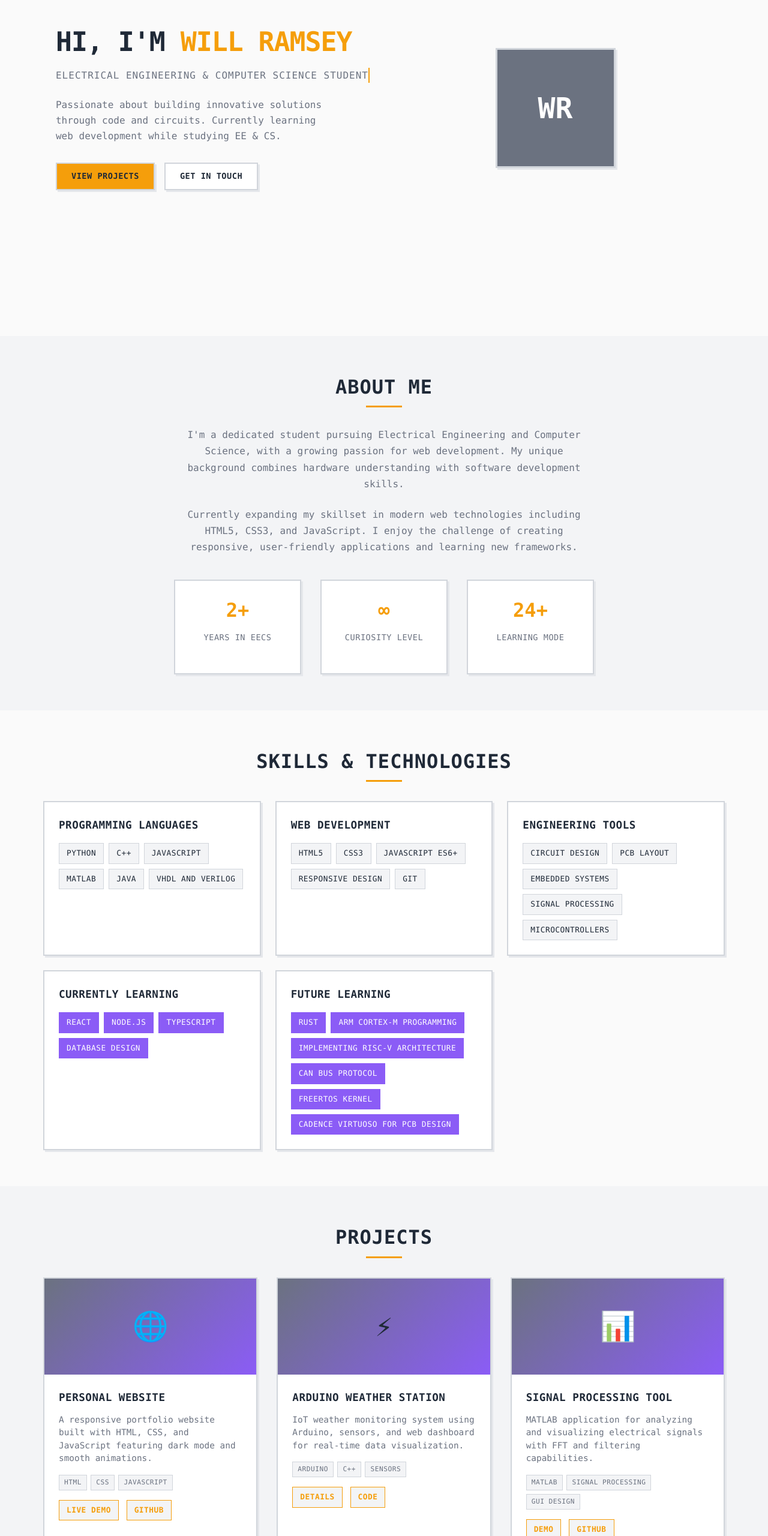
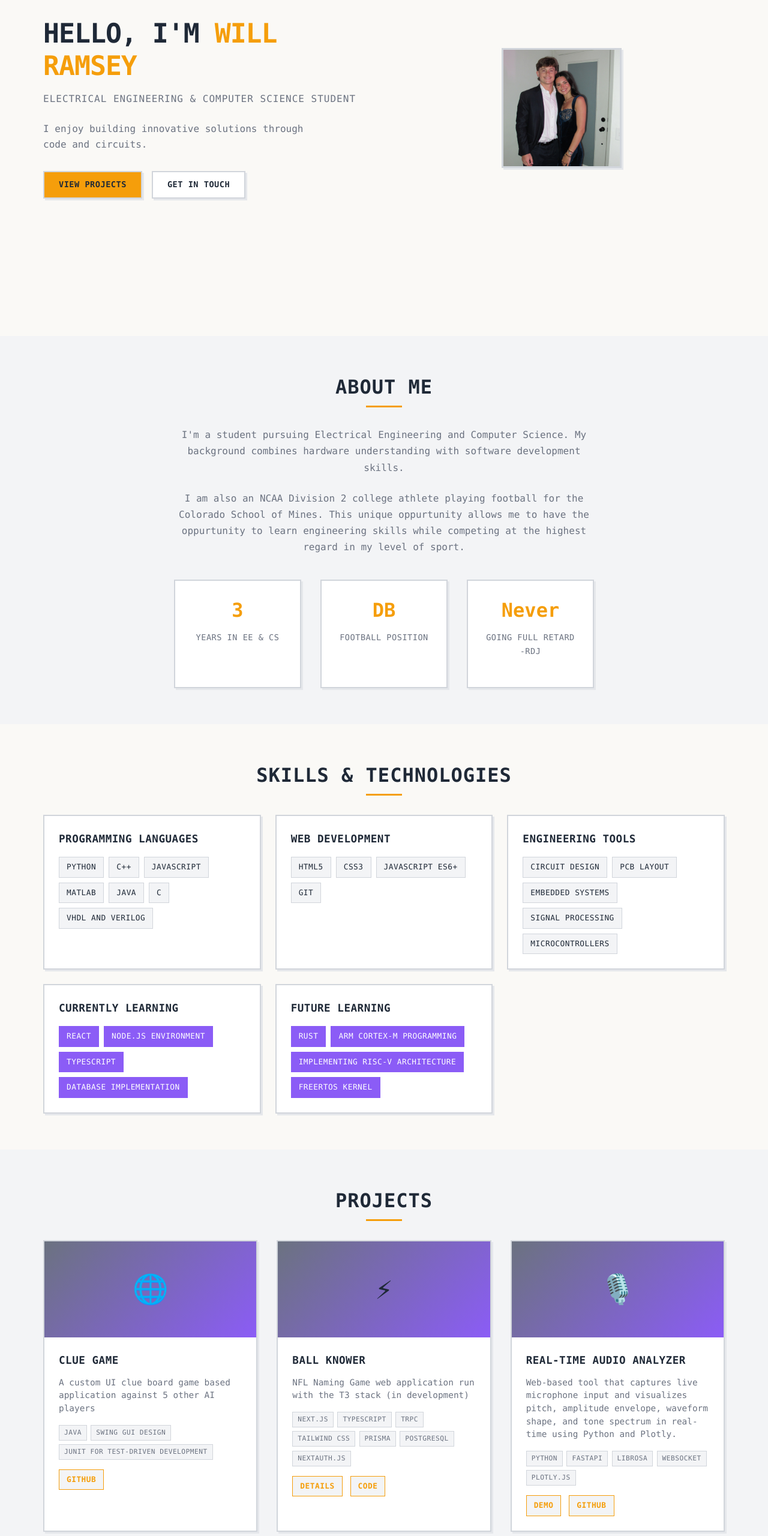
Before and after one commit to willramsey12/WillRamsey-Website, a plain HTML site: page index.html in a window 1280 px wide. Shown: the part 240-2800 px from the top of the page at 60% size. Drawn offline with Linux system fonts and the light colour scheme.

Commit message:
Finalized the projects and contact me tab

```diff
--- a/index.html
+++ b/index.html
@@ -10,7 +10,7 @@
     <!-- Navigation -->
     <nav class="navbar" id="navbar">
         <div class="nav-container">
-            <a href="#home" class="nav-logo">WR</a>
+            <a href="https://minesathletics.com/sports/football/roster/will-ramsey/17586" class="nav-logo">🏈</a>
             <ul class="nav-menu" id="nav-menu">
                 <li class="nav-item">
                     <a href="#home" class="nav-link">Home</a>
@@ -31,15 +31,6 @@
                     <a href="#contact" class="nav-link">Contact</a>
                 </li>
             </ul>
-            <button class="theme-toggle" id="theme-toggle" aria-label="Toggle dark mode">
-                <span class="sun-icon">☀️</span>
-                <span class="moon-icon">🌙</span>
-            </button>
-            <div class="hamburger" id="hamburger">
-                <span class="bar"></span>
-                <span class="bar"></span>
-                <span class="bar"></span>
-            </div>
         </div>
     </nav>
 
@@ -48,14 +39,13 @@
         <div class="hero-container">
             <div class="hero-content">
                 <h1 class="hero-title">
-                    Hi, I'm <span class="highlight">Will Ramsey</span>
+                    Hello, I'm <span class="highlight">Will Ramsey</span>
                 </h1>
                 <p class="hero-subtitle">
                     Electrical Engineering & Computer Science Student
                 </p>
                 <p class="hero-description">
-                    Passionate about building innovative solutions through code and circuits.
-                    Currently learning web development while studying EE & CS.
+                    I enjoy building innovative solutions through code and circuits.
                 </p>
                 <div class="hero-buttons">
                     <a href="#projects" class="btn btn-primary">View Projects</a>
@@ -64,8 +54,7 @@
             </div>
             <div class="hero-image">
                 <div class="placeholder-avatar">
-                    <span>WR</span>
-                </div>
+                    <img src="images/IMG_0867.jpeg" alt="Hero Avatar" />
                 </div>
             </div>
     </section>
@@ -77,27 +66,26 @@
             <div class="about-content">
                 <div class="about-text">
                     <p>
-                        I'm a dedicated student pursuing Electrical Engineering and Computer Science,
-                        with a growing passion for web development. My unique background combines
-                        hardware understanding with software development skills.
+                        I'm a student pursuing Electrical Engineering and Computer Science.
+                        My background combines hardware understanding with software development skills.
                     </p>
                     <p>
-                        Currently expanding my skillset in modern web technologies including HTML5,
-                        CSS3, and JavaScript. I enjoy the challenge of creating responsive,
-                        user-friendly applications and learning new frameworks.
+                        I am also an NCAA Division 2 college athlete playing football for the Colorado School of Mines.
+                        This unique oppurtunity allows me to have the oppurtunity to learn engineering skills
+                        while competing at the highest regard in my level of sport.
                     </p>
                     <div class="about-stats">
                         <div class="stat">
-                            <h3>2+</h3>
-                            <p>Years in EECS</p>
+                            <h3>3</h3>
+                            <p>Years in EE & CS</p>
                         </div>
                         <div class="stat">
-                            <h3>∞</h3>
-                            <p>Curiosity Level</p>
+                            <h3>DB</h3>
+                            <p>Football Position</p>
                         </div>
                         <div class="stat">
-                            <h3>24/7</h3>
-                            <p>Learning Mode</p>
+                            <h3>Never</h3>
+                            <p>Going Full Retard -RDJ</p>
                         </div>
                     </div>
                 </div>
@@ -118,6 +106,7 @@
                         <span class="skill-item">JavaScript</span>
                         <span class="skill-item">MATLAB</span>
                         <span class="skill-item">Java</span>
+                        <span class="skill-item">C</span>
                         <span class="skill-item">VHDL and Verilog</span>
                     </div>
                 </div>
@@ -127,7 +116,6 @@
                         <span class="skill-item">HTML5</span>
                         <span class="skill-item">CSS3</span>
                         <span class="skill-item">JavaScript ES6+</span>
-                        <span class="skill-item">Responsive Design</span>
                         <span class="skill-item">Git</span>
                     </div>
                 </div>
@@ -145,9 +133,9 @@
                     <h3>Currently Learning</h3>
                     <div class="skill-items">
                         <span class="skill-item learning">React</span>
-                        <span class="skill-item learning">Node.js</span>
+                        <span class="skill-item learning">Node.js environment</span>
                         <span class="skill-item learning">TypeScript</span>
-                        <span class="skill-item learning">Database Design</span>
+                        <span class="skill-item learning">Database Implementation</span>
                     </div>
                 </div>
                 <div class="skill-category">
@@ -156,9 +144,7 @@
                         <span class="skill-item learning">Rust</span>
                         <span class="skill-item learning">ARM Cortex-M Programming</span>
                         <span class="skill-item learning">Implementing RISC-V Architecture</span>
-                        <span class="skill-item learning">CAN Bus Protocol</span>
                         <span class="skill-item learning">FreeRTOS Kernel</span>
-                        <span class="skill-item learning">Cadence Virtuoso for PCB Design</span>
                     </div>
                 </div>
             </div>
@@ -175,15 +161,14 @@
                         <div class="project-placeholder">🌐</div>
                     </div>
                     <div class="project-content">
-                        <h3>Personal Website</h3>
-                        <p>A responsive portfolio website built with HTML, CSS, and JavaScript featuring dark mode and smooth animations.</p>
+                        <h3>Clue Game</h3>
+                        <p>A custom UI clue board game based application against 5 other AI players</p>
                         <div class="project-tech">
-                            <span>HTML</span>
-                            <span>CSS</span>
-                            <span>JavaScript</span>
+                            <span>Java</span>
+                            <span>Swing GUI Design</span>
+                            <span>JUnit for Test-Driven Development</span>
                         </div>
                         <div class="project-links">
-                            <a href="#" class="project-link">Live Demo</a>
                             <a href="#" class="project-link">GitHub</a>
                         </div>
                     </div>
@@ -194,12 +179,16 @@
                         <div class="project-placeholder">⚡</div>
                     </div>
                     <div class="project-content">
-                        <h3>Arduino Weather Station</h3>
-                        <p>IoT weather monitoring system using Arduino, sensors, and web dashboard for real-time data visualization.</p>
+                        <h3>Ball Knower</h3>
+                        <p>NFL Naming Game web application run with the T3 stack (in development)</p>
                         <div class="project-tech">
-                            <span>Arduino</span>
-                            <span>C++</span>
-                            <span>Sensors</span>
+                            <span>Next.js</span>
+                            <span>TypeScript</span>
+                            <span>tRPC</span>
+                            <span>Tailwind CSS</span>
+                            <span>Prisma</span>
+                            <span>PostgreSQL</span>
+                            <span>NextAuth.js</span>
                         </div>
                         <div class="project-links">
                             <a href="#" class="project-link">Details</a>
@@ -210,15 +199,17 @@
 
                 <div class="project-card">
                     <div class="project-image">
-                        <div class="project-placeholder">📊</div>
+                        <div class="project-placeholder">🎙️</div>
                     </div>
                     <div class="project-content">
-                        <h3>Signal Processing Tool</h3>
-                        <p>MATLAB application for analyzing and visualizing electrical signals with FFT and filtering capabilities.</p>
+                        <h3>Real-Time Audio Analyzer</h3>
+                            <p>Web-based tool that captures live microphone input and visualizes pitch, amplitude envelope, waveform shape, and tone spectrum in real-time using Python and Plotly.</p>
                             <div class="project-tech">
-                            <span>MATLAB</span>
-                            <span>Signal Processing</span>
-                            <span>GUI Design</span>
+                                <span>Python</span>
+                                <span>FastAPI</span>
+                                <span>librosa</span>
+                                <span>WebSocket</span>
+                                <span>Plotly.js</span>
                     </div>
                     <div class="project-links">
                         <a href="#" class="project-link">Demo</a>
@@ -265,7 +256,7 @@
                         <p class="education-school">Colorado School of Mines</p>
                         <p class="education-date">Graduation: May 2026</p>
                         <div class="education-highlights">
-                            <span>Core Competencies:</span>
+                            <span>Competencies:</span>
                             <ul>
                                 <li>Data Structures & Algorithm Analysis</li>
                                 <li>Software Engineering & System Design</li>
@@ -285,7 +276,7 @@
                         <p class="education-school">Colorado School of Mines</p>
                         <p class="education-date">Graduation: May 2026</p>
                         <div class="education-highlights">
-                            <span>Technical Specializations:</span>
+                            <span>Competencies:</span>
                             <ul>
                                 <li>Digital Circuit Design & VLSI Systems</li>
                                 <li>Signal Processing & Communication Systems</li>
@@ -307,27 +298,27 @@
             <div class="contact-content">
                 <div class="contact-text">
                     <p>
-                        I'm always interested in new opportunities and collaborations.
+                        I'm always interested in new opportunities and explorations.
                         Whether you have a project in mind, internship opportunities,
-                        or just want to connect, feel free to reach out!
+                        or want to connect, feel free to reach out!
                     </p>
                 </div>
                 <div class="contact-methods">
-                    <a href="mailto:your.email@example.com" class="contact-item">
+                    <a href="mailto:willramsey12@gmail.com" class="contact-item">
                         <div class="contact-icon">📧</div>
                         <div class="contact-details">
                             <h4>Email</h4>
-                            <p>your.email@example.com</p>
+                            <p>willramsey12@gmail.com</p>
                         </div>
                     </a>
-                    <a href="https://linkedin.com/in/yourprofile" target="_blank" class="contact-item">
+                    <a href="https://www.linkedin.com/in/-will-ramsey/" target="_blank" class="contact-item">
                         <div class="contact-icon">💼</div>
                         <div class="contact-details">
                             <h4>LinkedIn</h4>
                             <p>Connect with me</p>
                         </div>
                     </a>
-                    <a href="https://github.com/yourusername" target="_blank" class="contact-item">
+                    <a href="https://github.com/willramsey12" target="_blank" class="contact-item">
                         <div class="contact-icon">💻</div>
                         <div class="contact-details">
                             <h4>GitHub</h4>
--- a/script.js
+++ b/script.js
@@ -15,40 +15,9 @@ class ThemeManager {
         const savedTheme = localStorage.getItem('theme');
         const prefersDark = window.matchMedia('(prefers-color-scheme: dark)').matches;
         const theme = savedTheme || (prefersDark ? 'dark' : 'light');
-
         document.documentElement.setAttribute('data-theme', theme);
         this.updateThemeToggle(theme);
         this.setupThemeToggle();
-    }
-
-    toggle() {
-        const currentTheme = document.documentElement.getAttribute('data-theme');
-        const newTheme = currentTheme === 'dark' ? 'light' : 'dark';
-
-        document.documentElement.setAttribute('data-theme', newTheme);
-        localStorage.setItem('theme', newTheme);
-        this.updateThemeToggle(newTheme);
-    }
-
-    updateThemeToggle(theme) {
-        if (theme === 'dark') {
-            themeToggle.setAttribute('aria-label', 'Switch to light mode');
-        } else {
-            themeToggle.setAttribute('aria-label', 'Switch to dark mode');
-        }
-    }
-
-    setupThemeToggle() {
-        themeToggle.addEventListener('click', () => this.toggle());
-
-        // Listen for system theme changes
-        window.matchMedia('(prefers-color-scheme: dark)').addEventListener('change', (e) => {
-            if (!localStorage.getItem('theme')) {
-                const newTheme = e.matches ? 'dark' : 'light';
-                document.documentElement.setAttribute('data-theme', newTheme);
-                this.updateThemeToggle(newTheme);
-            }
-        });
     }
 }
 
--- a/styles.css
+++ b/styles.css
@@ -14,7 +14,7 @@
     --text-primary: #1F2937;
     --text-secondary: #6B7280;
     --text-muted: #9CA3AF;
-    --bg-primary: #FAFAFA;
+    --bg-primary: #FAF9F6;
     --bg-secondary: #F3F4F6;
     --bg-tertiary: #E5E7EB;
     --bg-card: #FFFFFF;
@@ -156,11 +156,6 @@ body {
 .theme-toggle:hover {
     transform: translate(-1px, -1px);
     box-shadow: var(--shadow-retro);
-}
-
-.sun-icon, .moon-icon {
-    transition: var(--transition);
-    font-size: 12px;
 }
 
 [data-theme="dark"] .sun-icon {
@@ -312,6 +307,13 @@ body {
     font-size: 3rem;
     font-weight: 700;
     color: var(--bg-card);
+}
+
+.placeholder-avatar img {
+    width: 100%;
+    height: 100%;
+    object-fit: cover;   /* ensures the image fills the space nicely */
+    display: block;
 }
 
 /* Section Styles */
```
Also changed, not shown: images/IMG_0867.jpeg (added), images/mines.png (added), 1 other file. Lines whose indentation alone changed are shown as unchanged.
